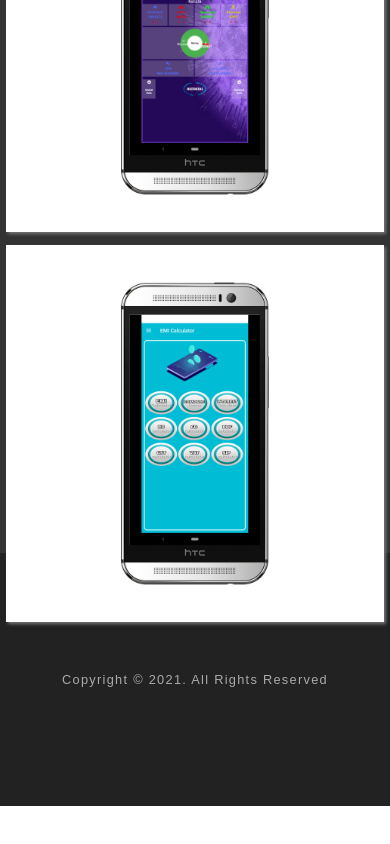
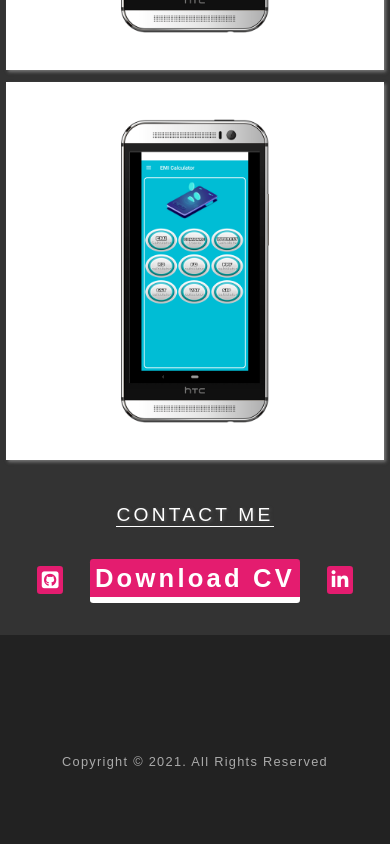
Before and after one commit to preethikishore/portfolioLatest, a plain HTML site: page index.html in a window 390 px wide. Shown: the part 4450-5294 px from the top of the page. Before the commit the page ends 5256 px from the top, so only its background shows below. Drawn offline with Linux system fonts and the light colour scheme.

Commit message:
final messages

```diff
--- a/index.html
+++ b/index.html
@@ -260,7 +260,7 @@
 
 
        <!-- Contact form -->
-       <section class="section-4" id="section-4">
+       <section class="section-5" id="section-5">
         <h1 class="section-heading section-4-heading">Contact Me</h1>
          <div class="contact">
           <div class="social-media">
@@ -279,7 +279,7 @@
 
       </section>
          <!--End of Contact form -->
-         <footer class="section-5 center" id="section-5">
+         <footer class="section-6 center" id="section-6">
 
           <p class="copyright">
             Copyright &copy; 2021. All Rights Reserved
--- a/style.css
+++ b/style.css
@@ -296,7 +296,7 @@ h3
   {
     background-color: #333;
     width: 100%;
-    height: 40vh;
+    height: auto;
     display: flex;
     justify-content: space-around;
     flex-wrap: wrap;
@@ -304,7 +304,7 @@ h3
 /* EndSection-3 */
 .section-4 {
     width: 100%;
-    height: 70vh;
+    height: auto;
     background-color: #333;
     display: flex;
     flex-direction: column;
@@ -321,8 +321,18 @@ h3
 
 
   /* End of Section 4 */
-/* Section - 5 */
+/* Section -5 */
 .section-5 {
+  width: 100%;
+  height: auto;
+  background-color: #333;
+  display: flex;
+  flex-direction: column;
+  align-items: center;
+  justify-content: space-evenly;
+}
+/* Section - 6 */
+.section-6 {
     width: 100%;
     height: 30vh;
     background-color: #222;
@@ -370,7 +380,8 @@ h3
     }
 
     .section-4 {
-      height: 80vh;
+      /* height: 80vh; */
+      height: auto;
     }
     h3{
         font-size: 3rem;
@@ -459,6 +470,12 @@ h3
       html{
           font-size: 40%;
       }
+      .contact
+      {
+        flex-direction: column;
+        justify-content: center;
+        align-items: center;
+      }
 
   }
 
```
